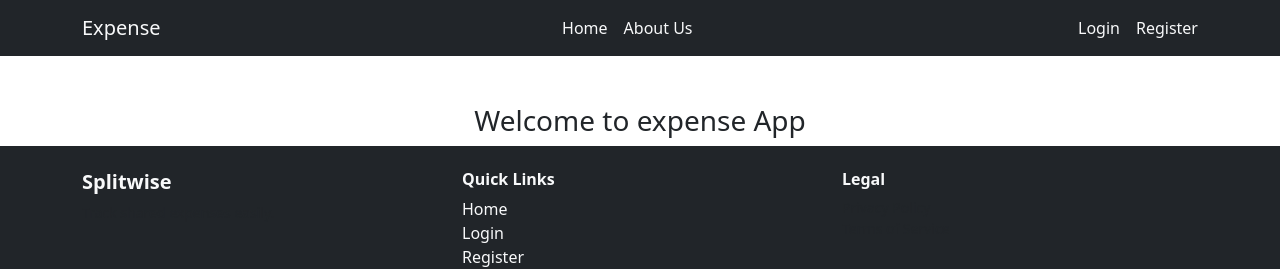
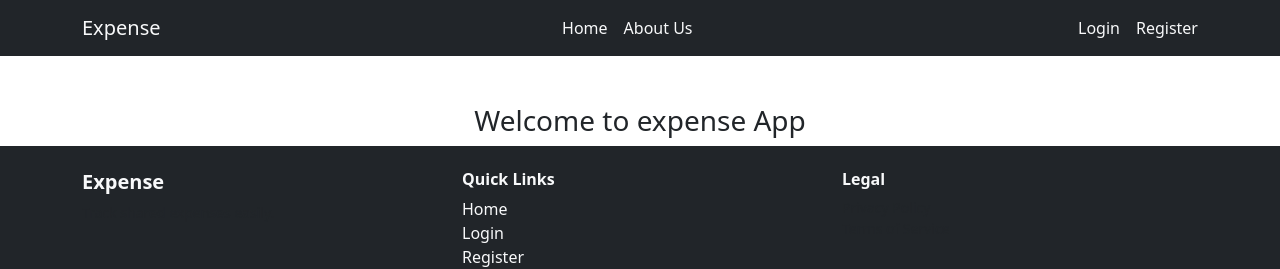
Before and after one commit to Adii-tii/expense-client, a React app: page / in a window 1280 px wide. Shown: the top 269 px of the page. Built offline with nearby package versions, Linux system fonts and the light colour scheme; the HTML template or start-up script is replaced by a standard one.

Commit message:
changes in links

```diff
--- a/src/components/Footer.jsx
+++ b/src/components/Footer.jsx
@@ -8,7 +8,7 @@ function Footer() {
 
           {/* Brand */}
           <div className="col-md-4 mb-3">
-            <h5 className="fw-semibold">Splitwise</h5>
+            <h5 className="fw-semibold">Expense</h5>
             <p className="text-muted small mb-0">
               Track shared expenses easily.
             </p>
```
